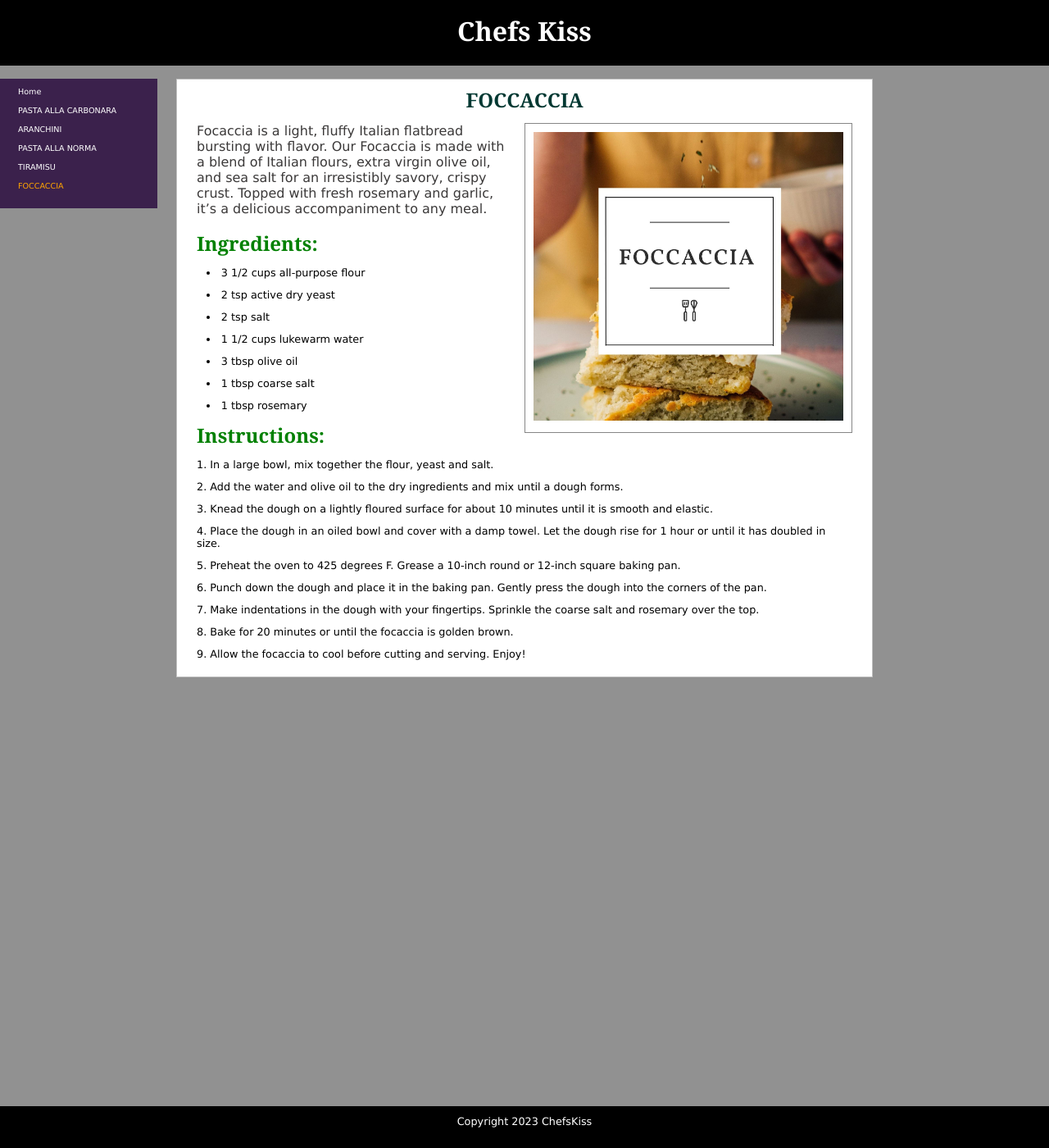
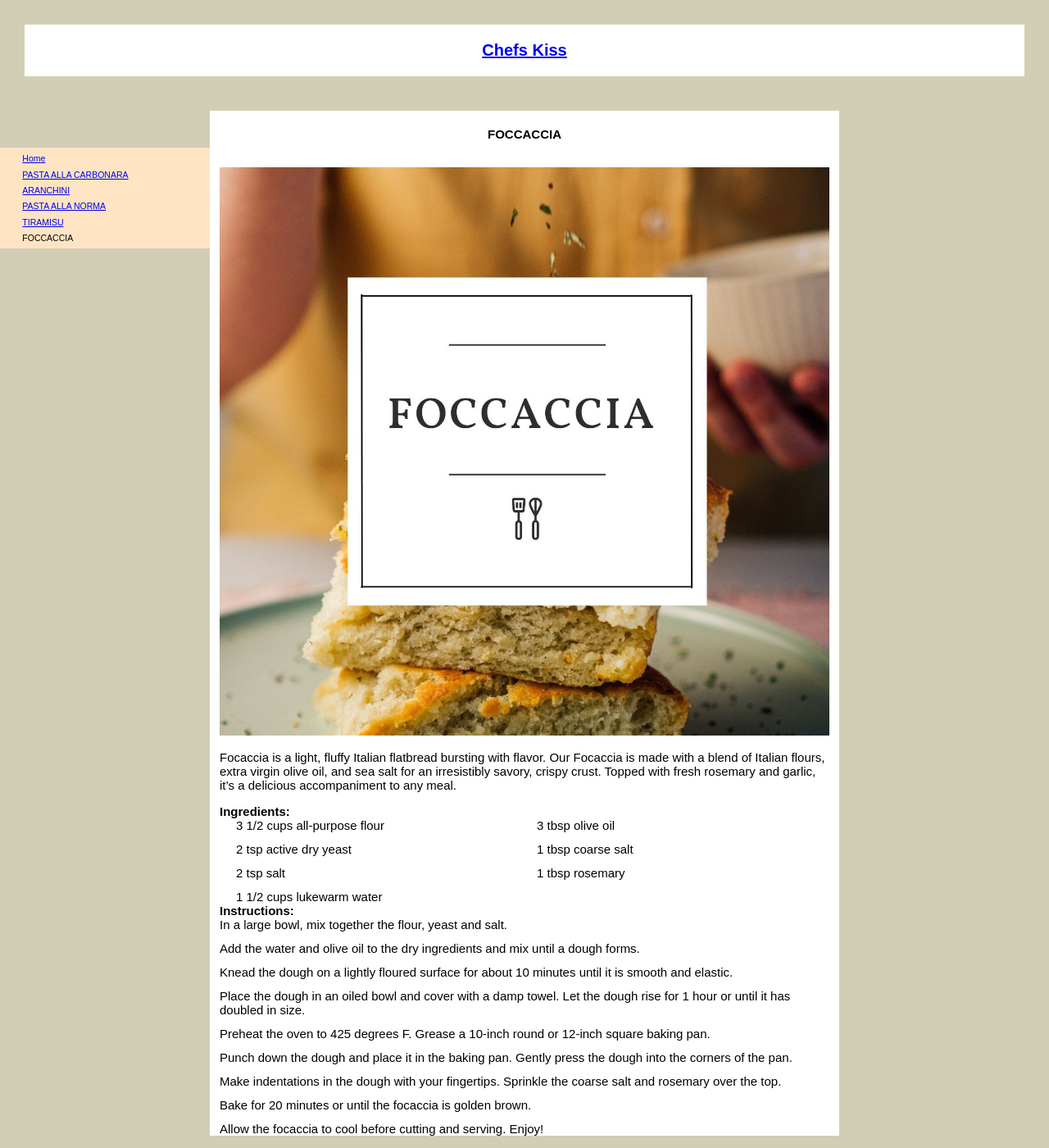
Before and after one commit to AmyLindsay1/ChefsKiss, a Jekyll site: the page built from _recipes/foccaccia.md, in a window 1280 px wide and 1400 px high. Shown: the whole window at 82% size. Built offline with Jekyll 4.4.1, drawn with Linux system fonts in a browser that asks for light colours.

Commit message:
Update recipes.css
I have update the .recipe-teaser and .list sections

```diff
--- a/styles/recipes.css
+++ b/styles/recipes.css
@@ -1,7 +1,9 @@
+
+
 /*! CSS bare bones for recipes site */
 
 html {
-  font-family:'Lucida Sans', 'Lucida Sans Regular', 'Lucida Grande', 'Lucida Sans Unicode', Geneva, Verdana, sans-serif;
+  font-family:Arial, Helvetica, sans-serif;
   -ms-text-size-adjust: 100%;
   -webkit-text-size-adjust: 100%;
 }
@@ -14,209 +16,123 @@
 
 /* the rest is up to you */
 
+
 body {
-  background-color: rgb(145, 145, 145);
-  padding: 6em 0;
+  background-color: rgb(209, 206, 181);
+  width: 100%;
+  font-size:10px;
+  /* background: white; */
 }
 
-.recipeshome {
-  background-color: white;
-  padding-top: 1em;
-  margin-top: 0;
+.recipeshome main p
+{
+
+
+  padding: 20px;
 }
 
-.recipeshome header {
-  display:none;
+.recipeshome main
+{
+  padding: 50px;
+}
+
+.post-link
+{
+color: black;
+}
+
+.site-header
+{
+text-align: center;
+color: white;
+padding: 30px;
+}
+
+.post-content
+{
+
 }
 
 
+.site-title {
+  text-decoration: none;
+  color: black;
+}
+
+.list {
+display: flex;
+flex-wrap: wrap;
+justify-content: space-between;
+}
+
 h1 {
-  color: rgb(0, 56, 50);
+  color: rgb(0, 0, 0);
   margin-bottom: 12px;
   text-align: center;
+  background-color: white;
+  padding: 20px;
 }
 
 h2 {
-  color:green;
-  margin: 0 0 12px 0;
+  color: rgb(0, 0, 0);
 }
 
-h1,h2 {
-  font-family: Georgia, 'Times New Roman', Times, serif;
-}
-
-
-.listing h1 {
-  text-align: left;
-}
-
-.recipe-teaser h1 a {
-  text-decoration: none;
-  color: rgb(18, 101, 146);
-  /* padding: 10px; */
-}
-
-.recipe-teaser a:hover {
-  color: chocolate;
+h1,h2, h3, h4 {
+  font-family:fantasy;
 }
 
 p {
-color:rgb(59, 57, 57);
-margin-bottom:1em;
-}
-
-.recipeshome p {
-  font-size: 1.2em;
-}
-
-.recipeshome main p:first-of-type {
-  color:rgb(255, 255, 255);
-  font-size: 1.4em;
-  background-color: rgb(75, 124, 173);
-  padding: 4px;
-}
-
-header {
-  text-align: center;
-  background-color: black;
-  position:fixed;
-  top: 0;
-  padding: 1em 0;
-  width: 100%;
-  z-index: 1;
-  height:5rem;
-}
-
-header h1 a {
-  text-decoration: none;
-  color:white;
+  color: rgb(0, 0, 0);
+  margin-bottom: 1em;
+  padding: 0px;
+  font-size: 1.5em;
 }
 
 main {
-width: 70%;
+width: 60%;
 max-width:850px;
-/* border:1px solid purple; */
-padding: .5em 1.5em;
-margin:0 auto;
+padding: 0 12px;
+margin: 0 auto;
 background-color: white;
-border: 1px solid silver;
-overflow: auto;
 }
 
-.home {
-  width: 60%;
-  /* float:right; */
-  margin: 2em auto;
-}
-
-.home img {
+img {
 width:100%;
-}
-
-
-
-footer {
-  position: fixed;
-  bottom: 0;
-  width:100%;
-  height: 4em;
-  background-color: black;
-  font-size: .8em;
-
-}
-
-footer p {
-  text-align: center;
-  color:white;
-  line-height: 3;
+/* float: right; */
 }
 
 ul {
-  margin-left: 12px;
-  /* columns: 2;
-  column-rule: 1px solid blue; */
+  margin-left:20px;
+  columns: 2;
+  /* column-rule: 1px solid black; */
 }
 
 li {
-font-size: .8em;
+  font-size: 1.5em;
   margin-bottom: 12px;
   list-style-position: inside;
-}
-
-img {
-  width: 100%;
-  /* float:right; */
-  /* margin-left: 5px; */
+  display: flex;
 }
 
 .caption {
   font-size: .8em;
-  /* float:right; */
-  width:50%;
+  float: right;
+  width: 50;
+}
+
+
+button {
+  width: 270px;
+  background-color: black;
+}
+
+button a {
+  text-decoration: none;
+  font-family: fantasy;
+  font-size: small;
+  color: rgb(255, 255, 255);
   text-align: center;
 }
-
-p:has(img) {
-  float:right;
-  border:1px solid rgb(134, 134, 134);
-  width: 50%;
-  padding: 10px;
-  margin-left: 1em;
-}
-
-.recipe-teaser p:has(img) {
-float:none;
-width:100%;
-padding:0;
-margin:0;
-border:none;
-}
-
-/* p:nth-child(n+6):has(img) {
-  float:right;
-  border:1px solid rgb(135, 135, 135);
-  width: 50%;
-  padding: 10px;
-  margin-left: 1em;
-  } */
-
-
-
-/* the menu */
-
-nav a {
-  color: white;
-  text-decoration: none;
-}
-
-nav {
-  background-color: rgba(43, 13, 64, 0.84);
-  display: block;
-  /* border: 1px solid red; */
-  width: 15%;
-  padding: 10px;
-  margin: 0;
-  min-width: 120px;
-  position:fixed;
-  top:6em;
-  left:0;
-  z-index: 12;
-}
-
-nav ul {
-  list-style: none;
-}
-
-nav ul li {
-font-size: .6rem;
-}
-
-.recipehere {
-  color:orange;
-  }
-
-/* on the recipe listing page the recipes are in a div with a class of list */
-/* we can make this a flex box */
 
 .list {
   display:flex;
@@ -238,9 +154,21 @@ font-size: .6rem;
 justify-content:space-between
 }
 
+nav {
+width:20%;
+position: fixed;
+top:180px;
+background-color: bisque;
+}
 
-  /* now comes the media queries */
+nav ul {
+  columns: unset;
+  font-size: .7em;
+}
 
+nav li {
+margin:.7em;
+}
 
 @media screen and (max-width: 700px) {
 
```
Lines whose indentation alone changed are shown as unchanged.
